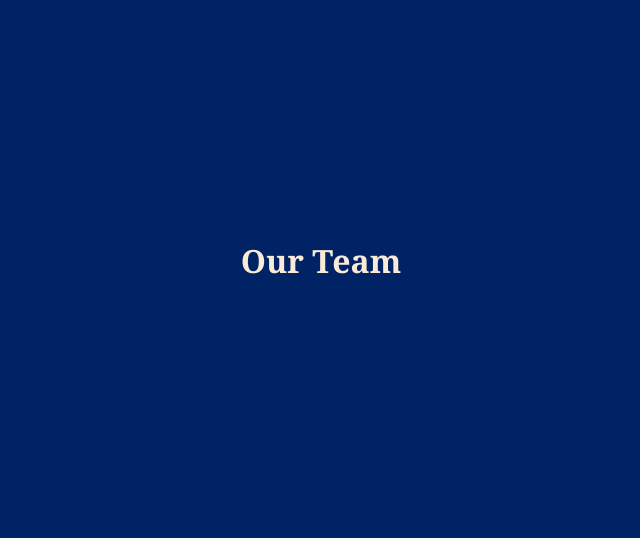
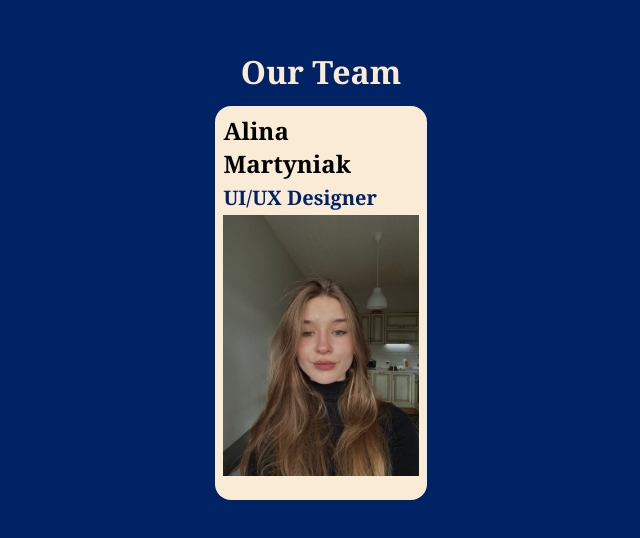
Before and after one commit to OMartsin/cmr-prac, a React (Create React App) app: page / in a window 1280 px wide. Shown: the part 140-678 px from the top of the page, without its empty margins (319-959 px from the left). Built offline with nearby package versions, Linux system fonts and the light colour scheme.

Commit message:
[feat] alnmrtnk add personal info

```diff
--- a/src/App.js
+++ b/src/App.js
@@ -1,16 +1,16 @@
 import './App.css';
-// import photo from './images...'
+import alina from './images/alina.jpg';
 
 function App() {
   return (
     <div className="App">
       <h1>Our Team</h1>
       <div className="team">
-        {/* <div className='participant-info'>
-          <text className='name'>Your name</text>
-          <text className='job'>Your job</text>
-          <img className='participant-photo' src={photo} alt="" />
-        </div> */}
+        <div className='participant-info'>
+          <text className='name'>Alina Martyniak</text>
+          <text className='job'>UI/UX Designer</text>
+          <img className='participant-photo' src={alina} alt="" />
+        </div>
       </div>
     </div>
   );
```
Also changed, not shown: src/images/alina.jpg (added).
